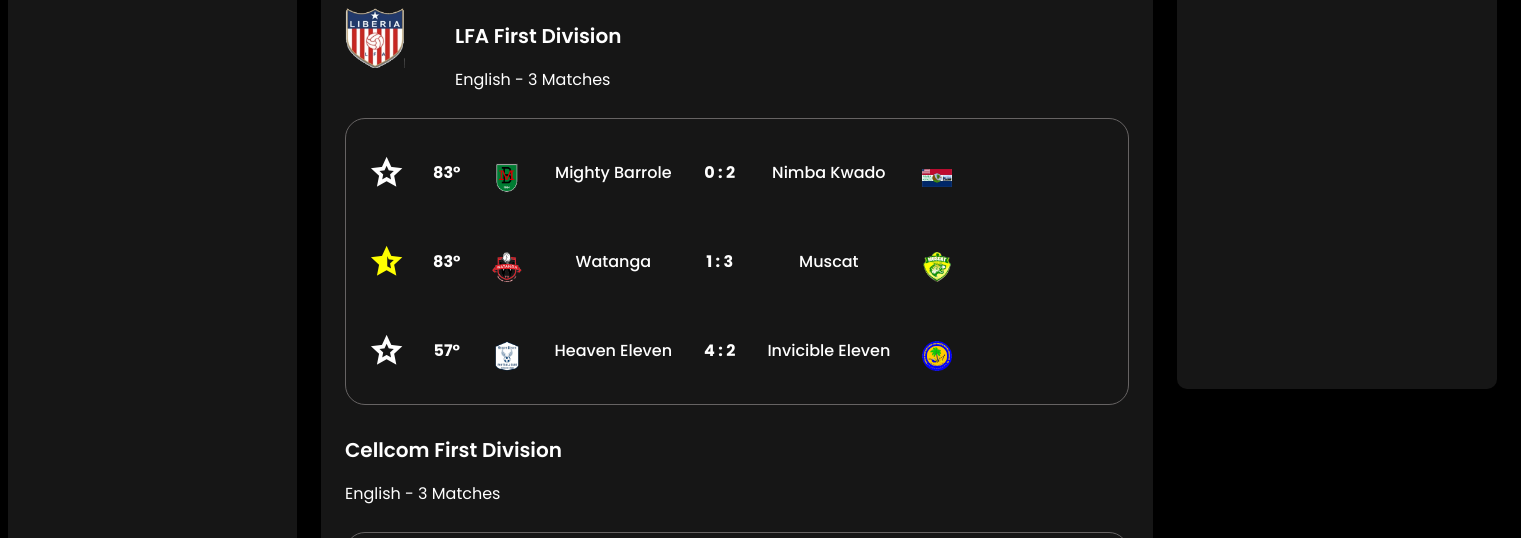
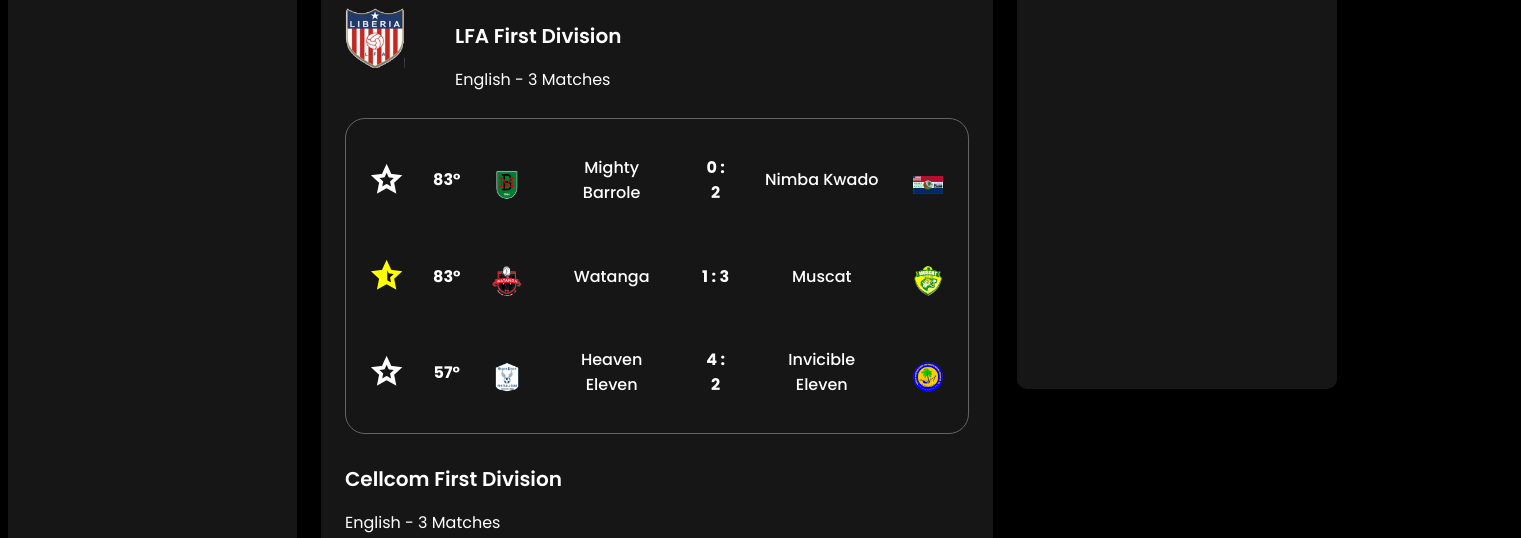
Before and after one commit to edwardtimsack/ScoreLiberia, a plain HTML site: page index.html in a window 1280 px wide. Shown: the part 539-1077 px from the top of the page, 1521 px wide, since content can reach past the window. Drawn offline with nearby package versions, Linux system fonts and the light colour scheme.

Commit message:
updating project

```diff
--- a/style.css
+++ b/style.css
@@ -65,7 +65,7 @@ main{
 
 }
 .two{
-    width: 55rem;
+    width: 45rem;
     height: 79rem;
     /* background-color: blue; */
     /* background-color: black; */
```
